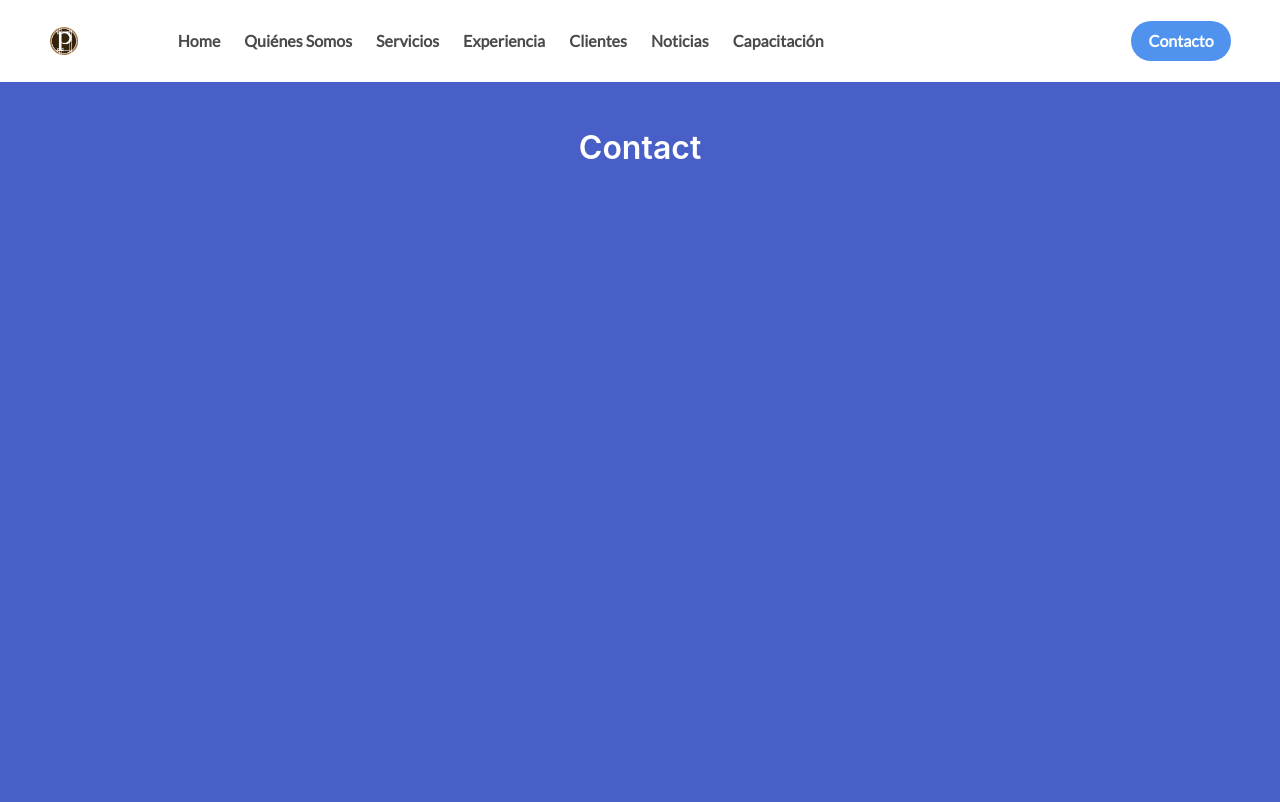
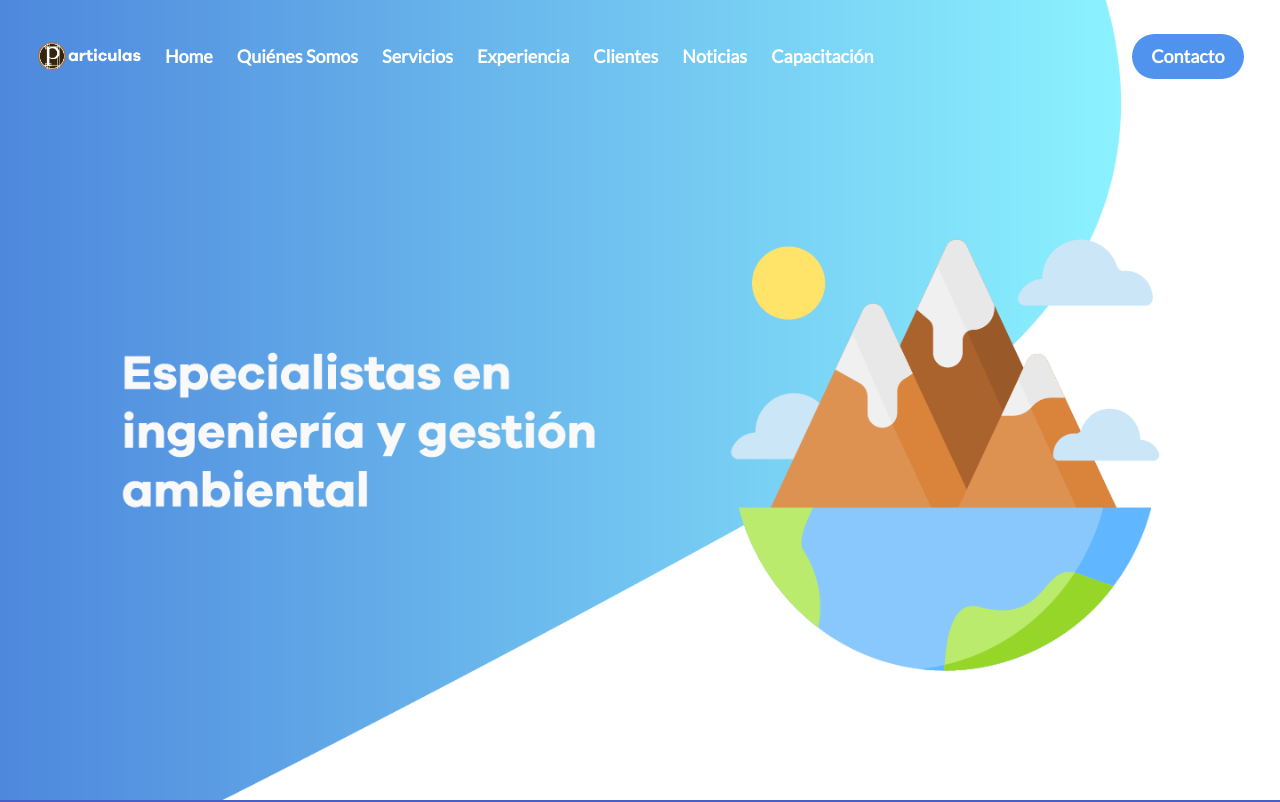
Before and after one commit to progressio-spa/particulasCL, a Vue app: page /#/ in a window 1280 px wide. Shown: the top 802 px of the page. Built offline with nearby package versions, Linux system fonts and the light colour scheme.

Commit message:
ADD: Se agrega pagina inicio y comportamiento navbat
Signed-off-by: Sebastian Salazar V <sebastian.salazar@symbiose.cl>

```diff
--- a/src/components/Contact.vue
+++ b/src/components/Contact.vue
@@ -1,5 +1,5 @@
 <template>
-	<section class="hero is-link is-fullheight-with-navbar">
+	<section class="hero is-link is-fullheight">
 	  <div class="hero-body">
 	    <div class="container ">
 	      <p class="title title">
@@ -16,7 +16,7 @@
 </script>
 
 
-<style>
+<style scoped>
 
 .minibox{
 	padding: 10px 5px 8px 12px;
@@ -29,7 +29,7 @@
 	align-items: center;
 }
 
-.content-container{
+.container{
 	height: 600px;
 	width: auto;
 	border-style: solid;
--- a/src/components/Header.vue
+++ b/src/components/Header.vue
@@ -1,5 +1,5 @@
 <template>
-	<nav class="navbar header" role="navigation" aria-label="main navigation">
+	<nav class="navbar is-fixed-top header" role="navigation" aria-label="main navigation">
 
 		<div class="navbar-brand">
 			<a class="navbar-item" href="#">
@@ -53,21 +53,22 @@
 <style scoped>
 
 .header {
-	margin: 1% 3% 1% 3%;
+	background-color: transparent;
+	padding: 2% 2% 0 2%;
 }
 
 .header-item {
 	font-family: 'Lato', sans-serif;
 	font-weight: bold;
-	font-size: 16px;
-	/*color: white;*/
+	font-size: 18px;
+	color: white;
 }
 
 .contact {
 	font-family: 'Lato', sans-serif;
 	background-color: #4F93EE !important;
 	border-radius: 55px;
-	font-size: 16px;
+	font-size: 18px;
 	margin: 0 1% 0 1%;
 }
 
--- /dev/null
+++ b/src/sections/Index.vue
@@ -0,0 +1,26 @@
+<template>
+	<section class="hero is-link is-fullheight">
+		<div class="hero-body">
+		</div>
+	</section>
+</template>
+
+<script>
+
+</script>
+
+<style scoped>
+
+.hero-body {
+	display:  flex;
+	flex-direction: column;
+	justify-content: flex-start;
+	align-items: center;
+	background-image: url('../assets/indexPage.png');
+	-webkit-background-size: cover;
+	-moz-background-size: cover;
+	-o-background-size: cover;
+	background-size: cover;
+}
+
+</style>
--- a/src/views/SinglePage.vue
+++ b/src/views/SinglePage.vue
@@ -1,6 +1,7 @@
 <template>
 	<div>
 		<Header></Header>
+    <Index></Index>
 		<Contact></Contact>
 		<News></News>
 
@@ -10,6 +11,7 @@
 <script>
 
 import Header from '@/components/Header.vue';
+import Index from '@/sections/Index.vue';
 import News from '@/components/News.vue';
 import Contact from '@/components/Contact.vue';
 
@@ -17,6 +19,7 @@ export default {
   name: 'home',
   components: {
     Header,
+    Index,
     News,
     Contact
   }
```
Also changed, not shown: src/assets/indexPage.png (added).
